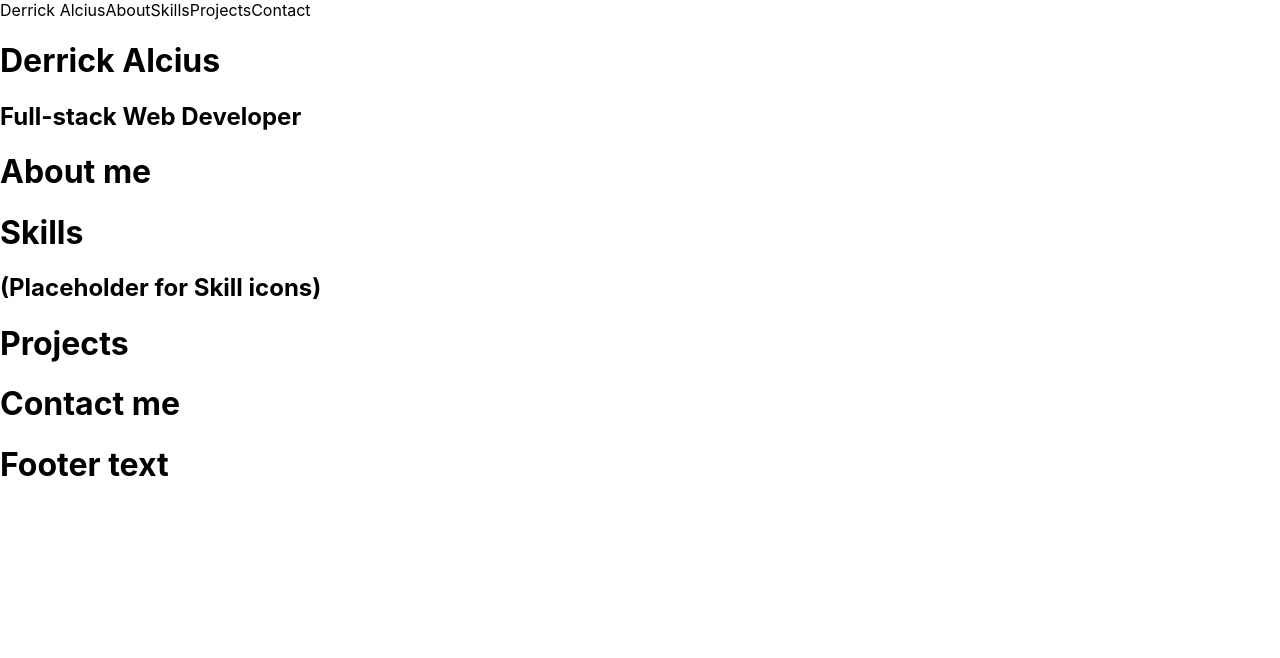
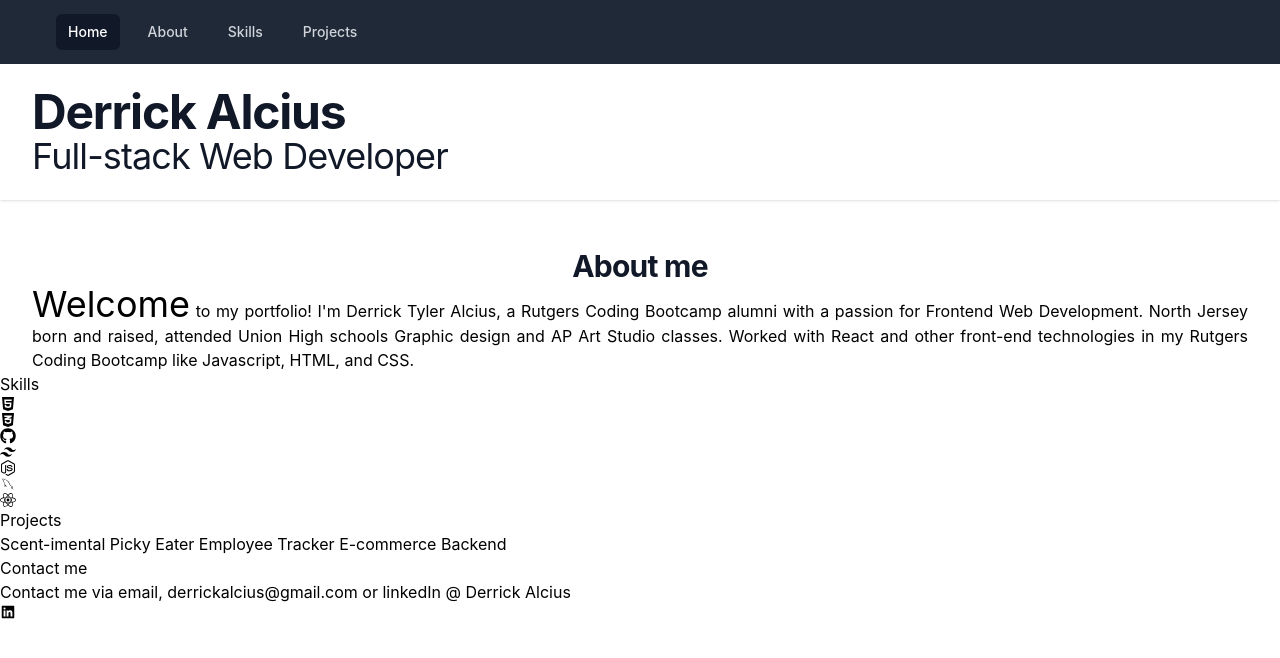
Before and after one commit to Thvt1guy/react-porfolio, a React (Create React App) app in the folder portfolio/: page / in a window 1280 px wide. Shown: the top 658 px of the page. Built offline with nearby package versions, Linux system fonts and the light colour scheme.

Commit message:
Added Navbar and styling to the About me section

```diff
--- a/portfolio/package.json
+++ b/portfolio/package.json
@@ -3,11 +3,13 @@
   "version": "0.1.0",
   "private": true,
   "dependencies": {
+    "@heroicons/react": "^2.0.18",
     "@testing-library/jest-dom": "^5.16.5",
     "@testing-library/react": "^13.4.0",
     "@testing-library/user-event": "^13.5.0",
     "react": "^18.2.0",
     "react-dom": "^18.2.0",
+    "react-icons": "^4.9.0",
     "react-scripts": "5.0.1",
     "web-vitals": "^2.1.4"
   },
@@ -34,5 +36,9 @@
       "last 1 firefox version",
       "last 1 safari version"
     ]
+  },
+  "devDependencies": {
+    "@headlessui/react": "^1.7.15",
+    "tailwindcss": "^3.3.2"
   }
 }
--- a/portfolio/src/App.css
+++ b/portfolio/src/App.css
@@ -1,3 +1,7 @@
+@tailwind base;
+@tailwind components;
+@tailwind utilities;
+
 .App {
   text-align: center;
 }
--- a/portfolio/src/components/About.js
+++ b/portfolio/src/components/About.js
@@ -1,7 +1,11 @@
 function About(){
     return (
     <>
-    <h1>About me</h1>
+    <h1 className="text-3xl font-bold tracking-tight text-gray-900 text-center">About me</h1>
+    <p className="text-justify mx-8"><span className="text-4xl">Welcome</span> to my portfolio! I'm Derrick Tyler Alcius, a Rutgers Coding Bootcamp alumni with a passion for Frontend Web Development.
+        North Jersey born and raised, attended Union High schools Graphic design and AP Art Studio classes. Worked with React and other
+        front-end technologies in my Rutgers Coding Bootcamp like Javascript, HTML, and CSS.
+    </p>
     </>
     );
 }
--- a/portfolio/src/components/Contact.js
+++ b/portfolio/src/components/Contact.js
@@ -1,6 +1,7 @@
 function Contact(){
     return (<>
     <h1>Contact me</h1>
+    Contact me via email, derrickalcius@gmail.com or linkedIn @ Derrick Alcius
     </>
     );
 }
--- a/portfolio/src/components/Footer.js
+++ b/portfolio/src/components/Footer.js
@@ -1,6 +1,8 @@
+import { AiFillLinkedin } from 'react-icons/ai';
+
 function Footer(){
     return (<>
-    <h1>Footer text</h1>
+    <a href='https://www.linkedin.com/in/derrick-alcius-526b76233/'><AiFillLinkedin /></a>
     </>
     );
 }
--- a/portfolio/src/components/Home.js
+++ b/portfolio/src/components/Home.js
@@ -1,8 +1,18 @@
 function Home(){
     return (
         <>
-          <h1>Derrick Alcius</h1>
-          <h2>Full-stack Web Developer</h2>
+          {/* <h1>Derrick Alcius</h1>
+          <h2>Full-stack Web Developer</h2> */}
+
+          <header className="bg-white shadow">
+          <div className="mx-auto max-w-7xl px-4 py-6 sm:px-6 lg:px-8">
+            <h1 className="text-5xl font-bold tracking-tight text-gray-900">Derrick Alcius</h1>
+            <h2 className="text-4xl  tracking-tight text-gray-900">Full-stack Web Developer</h2>
+          </div>
+        </header>
+        <main>
+          <div className="mx-auto max-w-7xl py-6 sm:px-6 lg:px-8">{/* Your content */}</div>
+        </main>
         </>
          )
 }
--- a/portfolio/src/components/Navbar.js
+++ b/portfolio/src/components/Navbar.js
@@ -1,15 +1,102 @@
-function Navbar(){
-    return (
-        <>
-         <div className="nav">
-         <a>Derrick Alcius</a>
-         <a>About</a>
-         <a>Skills</a>
-         <a>Projects</a>
-         <a>Contact</a>
-         </div>
-         </>
-        )
+import { Disclosure, Menu, Transition } from '@headlessui/react'
+import { Bars3Icon, BellIcon, XMarkIcon } from '@heroicons/react/24/outline'
+
+const navigation = [
+  { name: 'Home', href: '#', current: true },
+  { name: 'About', href: '#', current: false },
+  { name: 'Skills', href: '#', current: false },
+  { name: 'Projects', href: '#', current: false },
+]
+
+function classNames(...classes) {
+  return classes.filter(Boolean).join(' ')
 }
 
-export default Navbar;
+export default function Navbar() {
+  return (
+    <Disclosure as="nav" className="bg-gray-800">
+      {({ open }) => (
+        <>
+          <div className="mx-auto max-w-7xl px-2 sm:px-6 lg:px-8">
+            <div className="relative flex h-16 items-center justify-between">
+              <div className="absolute inset-y-0 left-0 flex items-center sm:hidden">
+                {/* Mobile menu button*/}
+                <Disclosure.Button className="inline-flex items-center justify-center rounded-md p-2 text-gray-400 hover:bg-gray-700 hover:text-white focus:outline-none focus:ring-2 focus:ring-inset focus:ring-white">
+                  <span className="sr-only">Open main menu</span>
+                  {open ? (
+                    <XMarkIcon className="block h-6 w-6" aria-hidden="true" />
+                  ) : (
+                    <Bars3Icon className="block h-6 w-6" aria-hidden="true" />
+                  )}
+                </Disclosure.Button>
+              </div>
+              <div className="flex flex-1 items-center justify-center sm:items-stretch sm:justify-start">
+                <div className="flex flex-shrink-0 items-center">
+
+                </div>
+                <div className="hidden sm:ml-6 sm:block">
+                  <div className="flex space-x-4">
+                    {navigation.map((item) => (
+                      <a
+                        key={item.name}
+                        href={item.href}
+                        className={classNames(
+                          item.current ? 'bg-gray-900 text-white' : 'text-gray-300 hover:bg-gray-700 hover:text-white',
+                          'rounded-md px-3 py-2 text-sm font-medium'
+                        )}
+                        aria-current={item.current ? 'page' : undefined}
+                      >
+                        {item.name}
+                      </a>
+                    ))}
+                  </div>
+                </div>
+              </div>
+              <div className="absolute inset-y-0 right-0 flex items-center pr-2 sm:static sm:inset-auto sm:ml-6 sm:pr-0">
+
+
+                {/* Profile dropdown */}
+
+              </div>
+            </div>
+          </div>
+
+          <Disclosure.Panel className="sm:hidden">
+            <div className="space-y-1 px-2 pb-3 pt-2">
+              {navigation.map((item) => (
+                <Disclosure.Button
+                  key={item.name}
+                  as="a"
+                  href={item.href}
+                  className={classNames(
+                    item.current ? 'bg-gray-900 text-white' : 'text-gray-300 hover:bg-gray-700 hover:text-white',
+                    'block rounded-md px-3 py-2 text-base font-medium'
+                  )}
+                  aria-current={item.current ? 'page' : undefined}
+                >
+                  {item.name}
+                </Disclosure.Button>
+              ))}
+            </div>
+          </Disclosure.Panel>
+        </>
+      )}
+    </Disclosure>
+  )
+}
+
+// function Navbar(){
+//     return (
+//         <>
+//          <div className="nav">
+//          <a>Derrick Alcius</a>
+//          <a>About</a>
+//          <a>Skills</a>
+//          <a>Projects</a>
+//          <a>Contact</a>
+//          </div>
+//          </>
+//         )
+// }
+
+// export default Navbar;
--- a/portfolio/src/components/Projects.js
+++ b/portfolio/src/components/Projects.js
@@ -1,7 +1,12 @@
 function Projects(){
-    return (<>
+    return (
+    <div>
     <h1>Projects</h1>
-    </>
+    <a href="https://github.com/RyanEbanks/scent-imental"> Scent-imental </a>
+    <a href="https://github.com/Thvt1guy/group-project-1-picky-eater"> Picky Eater </a>
+    <a href="https://github.com/Thvt1guy/employee-tracker"> Employee Tracker </a>
+    <a href="https://github.com/Thvt1guy/e-commerce-back-end"> E-commerce Backend </a>
+    </div>
     );
 }
 
--- a/portfolio/src/components/Skills.js
+++ b/portfolio/src/components/Skills.js
@@ -1,8 +1,12 @@
+import { FaHtml5, FaCss3Alt, FaGithub, FaNodeJs, FaReact } from 'react-icons/fa';
+import { SiTailwindcss } from 'react-icons/si';
+import { DiMysql } from 'react-icons/di';
+
 function Skills(){
     return (
     <>
     <h1>Skills</h1>
-    <h2>(Placeholder for Skill icons)</h2>
+    <h1><FaHtml5 /> <FaCss3Alt /> <FaGithub /> <SiTailwindcss /> <FaNodeJs /> <DiMysql /> <FaReact /> </h1>
     </>
     );
 }
--- /dev/null
+++ b/portfolio/tailwind.config.js
@@ -0,0 +1,11 @@
+/** @type {import('tailwindcss').Config} */
+export default {
+    content: [
+      "./index.html",
+      "./src/**/*.{js,ts,jsx,tsx}",
+    ],
+    theme: {
+      extend: {},
+    },
+    plugins: [],
+  }
```
Also changed, not shown: 1 other file (tests, documents, lock files or other folders).
